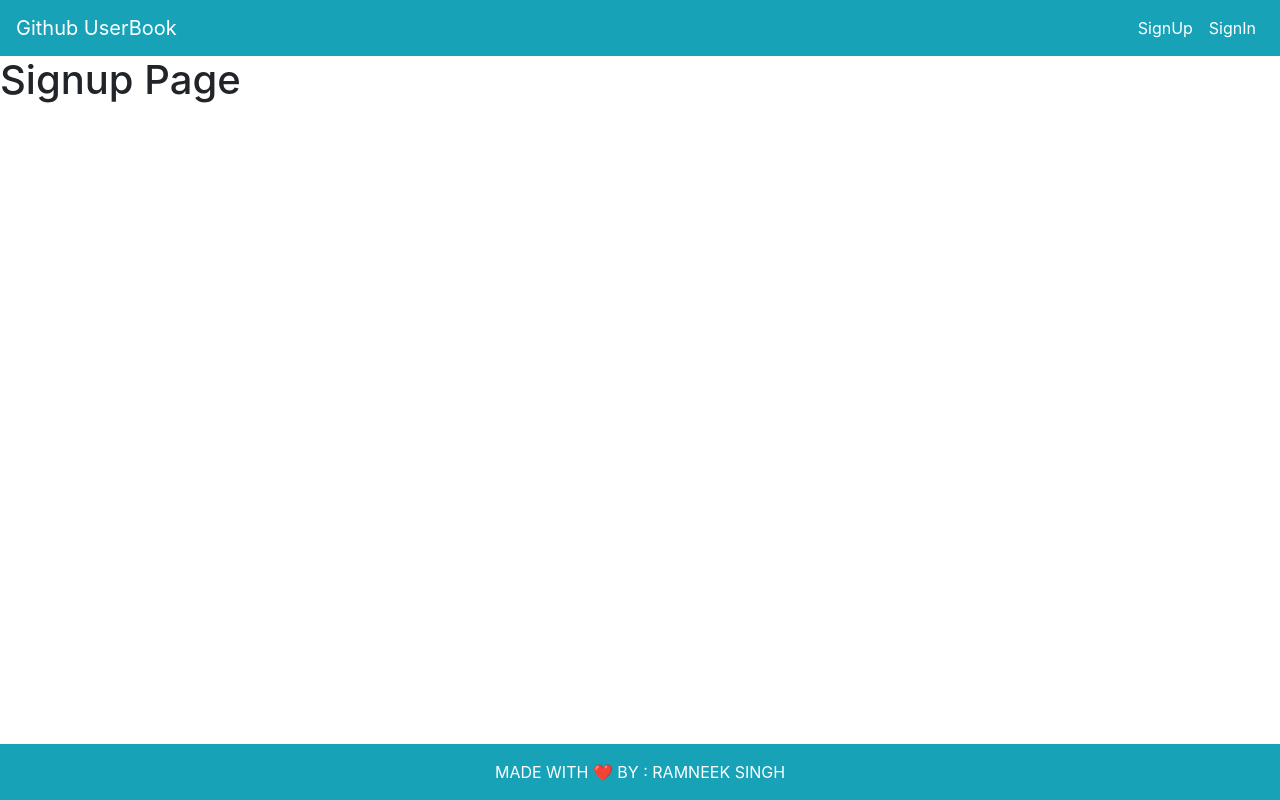
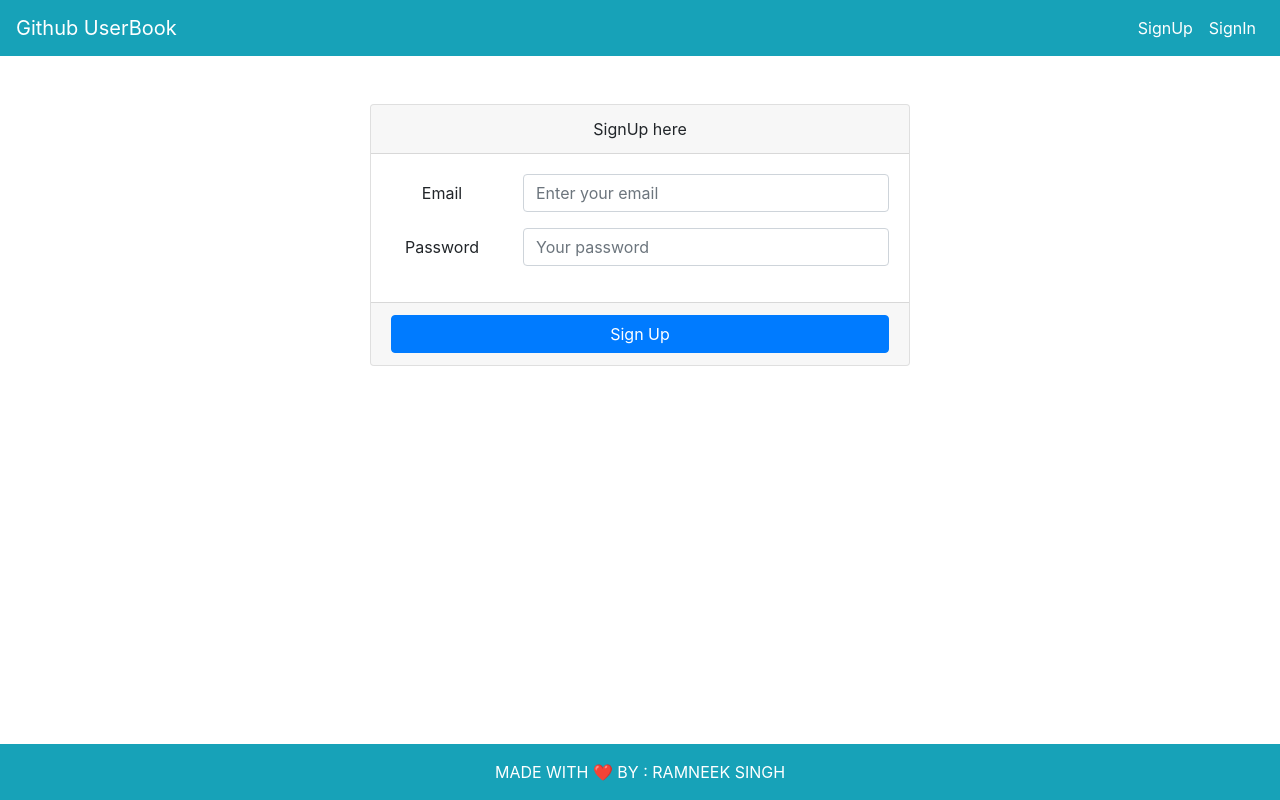
Before and after one commit to ramneek008/Github-UserBook, a React (Create React App) app: page /signup in a window 1280 px wide. Built offline with nearby package versions, Linux system fonts and the light colour scheme.

Commit message:
signup form

```diff
--- a/src/App.js
+++ b/src/App.js
@@ -9,7 +9,7 @@
 import {ToastContainer} from 'react-toastify';
 import 'react-toastify/dist/ReactToastify.min.css';
 
-import firebase from 'firebase';
+import firebase from 'firebase/app';
 import 'firebase/auth';
 
 import Home from './pages/Home';
--- a/src/layout/Header.js
+++ b/src/layout/Header.js
@@ -31,12 +31,12 @@
                         ) : (
                         <>
                             <NavItem>
-                                <NavLink tag={Link} to ="/" className="text-white">
+                                <NavLink tag={Link} to ="/signup" className="text-white">
                                     SignUp
                                 </NavLink>
                             </NavItem>
                             <NavItem>
-                                <NavLink tag={Link} to ="/" className="text-white">
+                                <NavLink tag={Link} to ="/signin" className="text-white">
                                     SignIn
                                 </NavLink>
                             </NavItem>
--- a/src/pages/Signup.js
+++ b/src/pages/Signup.js
@@ -1,10 +1,61 @@
-import React from 'react';
+import React, {useState, useContext} from 'react';
+import {Container, Form, Button, Row, Col, FormGroup, Label, Input, Card, CardBody, CardFooter, CardHeader} from 'reactstrap';
+
+import firebase from 'firebase/app';
+import {UserContext} from '../context/UserContext';
+import {Redirect} from 'react-router-dom';
+import {toast} from 'react-toastify';
 
 const Signup = () => {
+    const context = useContext(UserContext);
+
+    const [email, setEmail] = useState('');
+    const [password, setPassword] = useState('');
+
+
     return(
-        <div>
-            <h1>Signup Page</h1>
-        </div>
+        <Container className="text-center">
+            <Row>
+                <Col lg={6} className="offset-lg-3 mt-5">
+                    <Card>
+                        <Form>
+                            <CardHeader>SignUp here</CardHeader>
+                            <CardBody>
+                                <FormGroup row>
+                                    <Label for="email" sm={3}>Email</Label>
+                                    <Col sm={9}>
+                                        <Input
+                                        type="email"
+                                        name="email"
+                                        id="email"
+                                        placeholder="Enter your email"
+                                        value={email}
+                                        onChange={e => setEmail(e.target.value)}
+                                        />
+                                    </Col>
+                                </FormGroup>
+                                <FormGroup row>
+                                    <Label for="password" sm={3}>Password</Label>
+                                    <Col sm={9}>
+                                        <Input
+                                        type="password"
+                                        name="password"
+                                        id="password"
+                                        placeholder="Your password"
+                                        value={password}
+                                        onChange={e => setPassword(e.target.value)}
+                                        />
+                                    </Col>
+                                </FormGroup>
+                            </CardBody>
+                            <CardFooter>
+                                <Button type='submit' block color="primary">Sign Up</Button>
+                            </CardFooter>
+                        </Form>
+                    </Card>
+                </Col>
+            </Row>
+        </Container>
     )
 };
 
```
